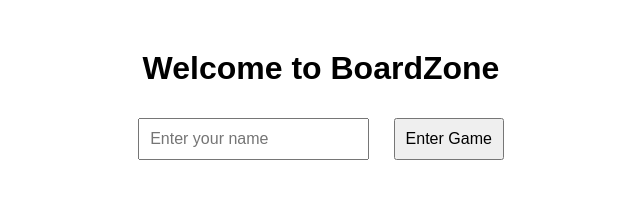
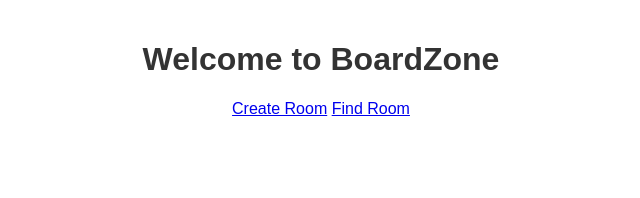
Before and after one commit to weiguya/Board-Zone, a website: page public/index.html in a window 1280 px wide. Shown: the whole page, without its empty margins (319-959 px from the left). Drawn offline with Linux system fonts and the light colour scheme.

Commit message:
Update index.html

```diff
--- a/public/index.html
+++ b/public/index.html
@@ -3,37 +3,14 @@
 <head>
   <meta charset="UTF-8">
   <meta name="viewport" content="width=device-width, initial-scale=1.0">
-  <title>BoardZone - Welcome</title>
-  <style>
-    body {
-      font-family: Arial, sans-serif;
-      text-align: center;
-      margin-top: 50px;
-    }
-    input, button {
-      margin: 10px;
-      padding: 10px;
-      font-size: 1rem;
-    }
-  </style>
+  <title>BoardZone</title>
+  <link rel="stylesheet" href="/css/styles.css">
 </head>
 <body>
   <h1>Welcome to BoardZone</h1>
-  <form id="startForm">
-    <input type="text" id="username" placeholder="Enter your name" required>
-    <button type="submit">Enter Game</button>
-  </form>
-  <script>
-    document.getElementById('startForm').addEventListener('submit', (e) => {
-      e.preventDefault();
-      const username = document.getElementById('username').value;
-      if (username) {
-        localStorage.setItem('username', username);
-        window.location.href = 'select.html';
-      } else {
-        alert('Please enter your name!');
-      }
-    });
-  </script>
+  <div class="menu">
+    <a href="/create-room.html">Create Room</a>
+    <a href="/find-room.html">Find Room</a>
+  </div>
 </body>
 </html>
```
